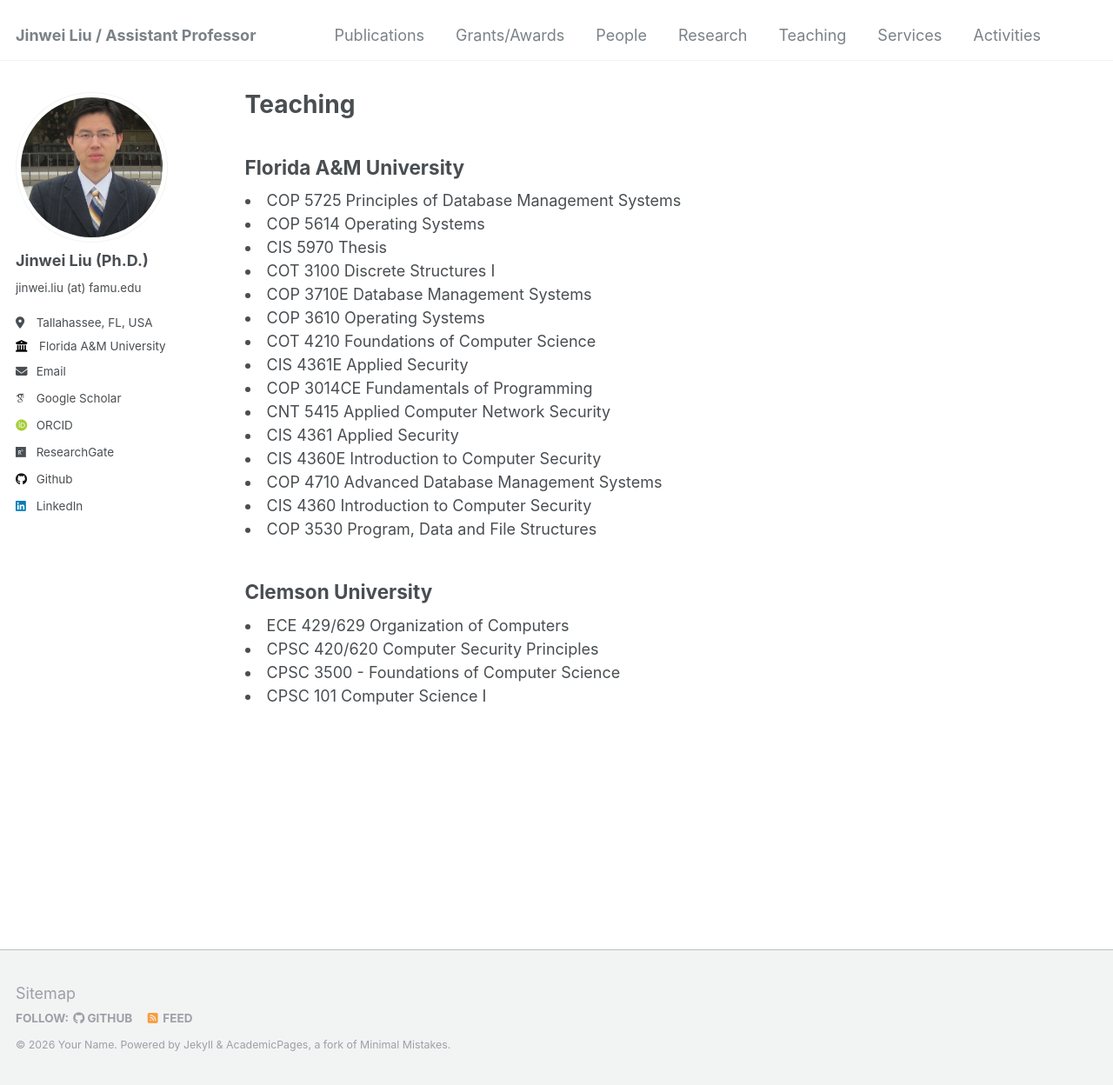
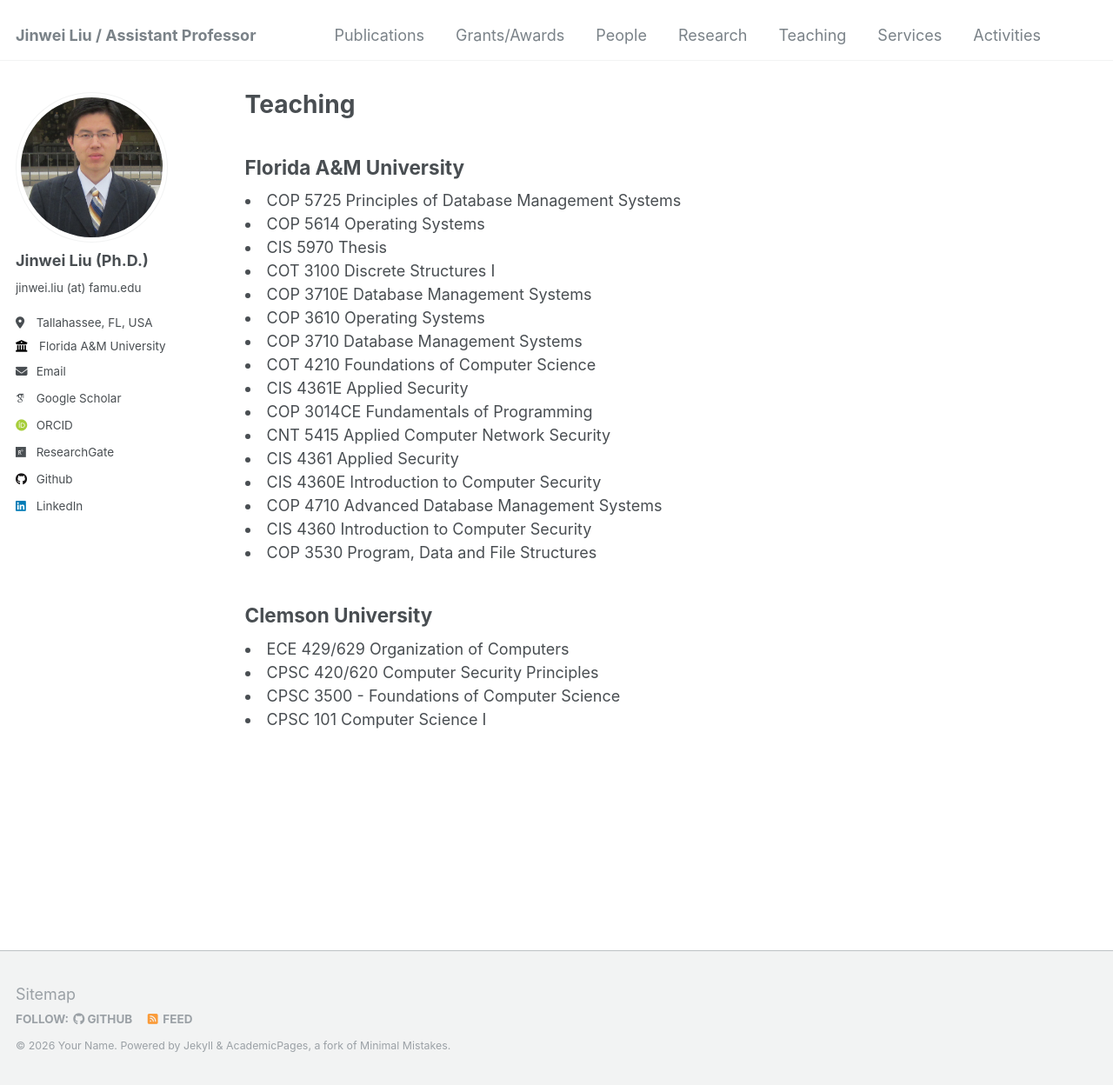
Before and after one commit to jinweiliucu/jinweiliucu.github.io, a Jekyll site: the page built from _pages/teaching.html, in a window 1280 px wide and 1248 px high. Shown: the whole window at 87% size. Built offline with Jekyll 4.4.1, drawn with Linux system fonts in a browser that asks for light colours; some web fonts are replaced.

Commit message:
Update teaching.html

```diff
--- a/_pages/teaching.html
+++ b/_pages/teaching.html
@@ -29,6 +29,10 @@ author_profile: true
 
     <li>
     COP 3610 Operating Systems
+    </li>
+
+    <li>
+    COP 3710 Database Management Systems
     </li>
 
     <li>
```
